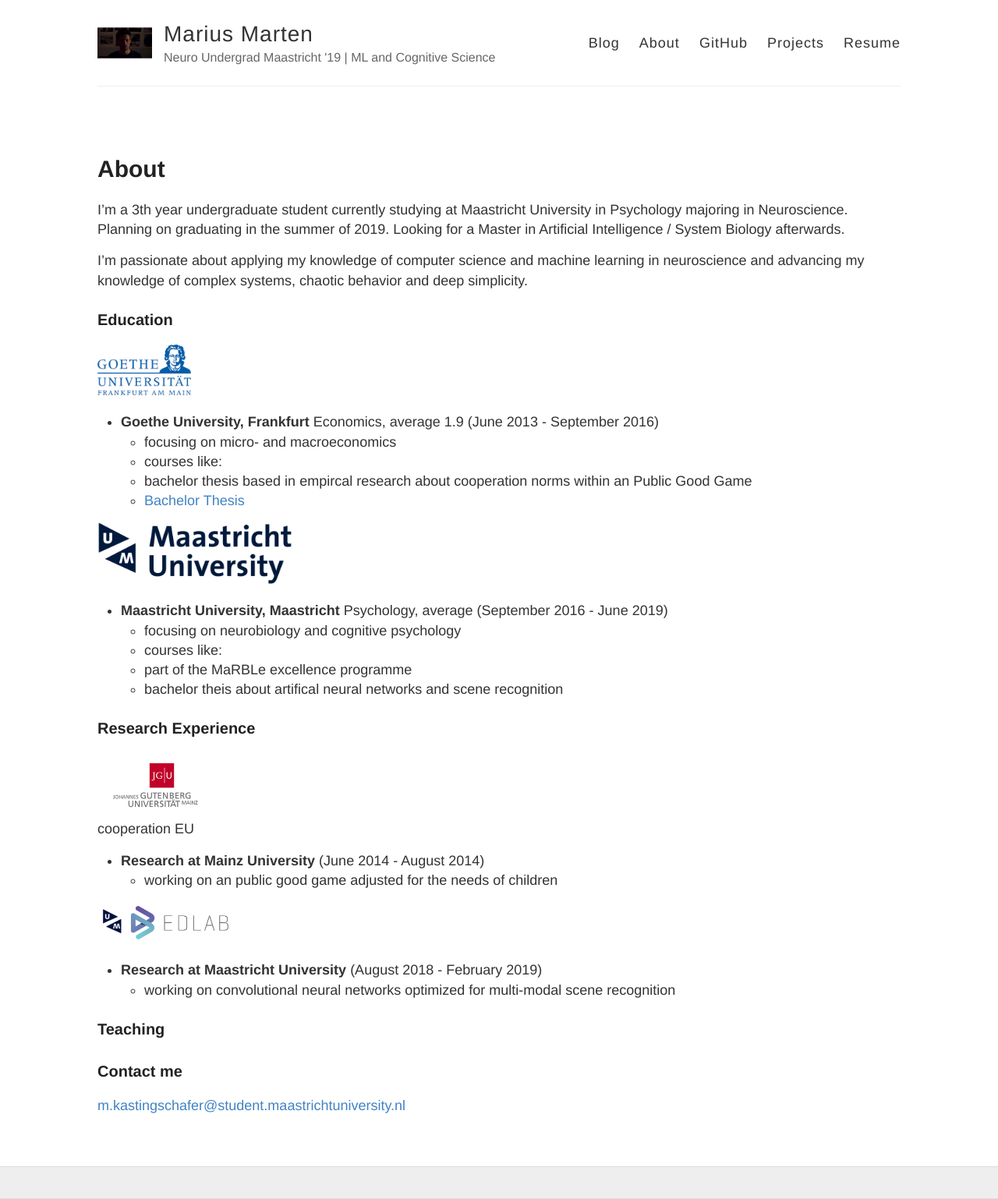
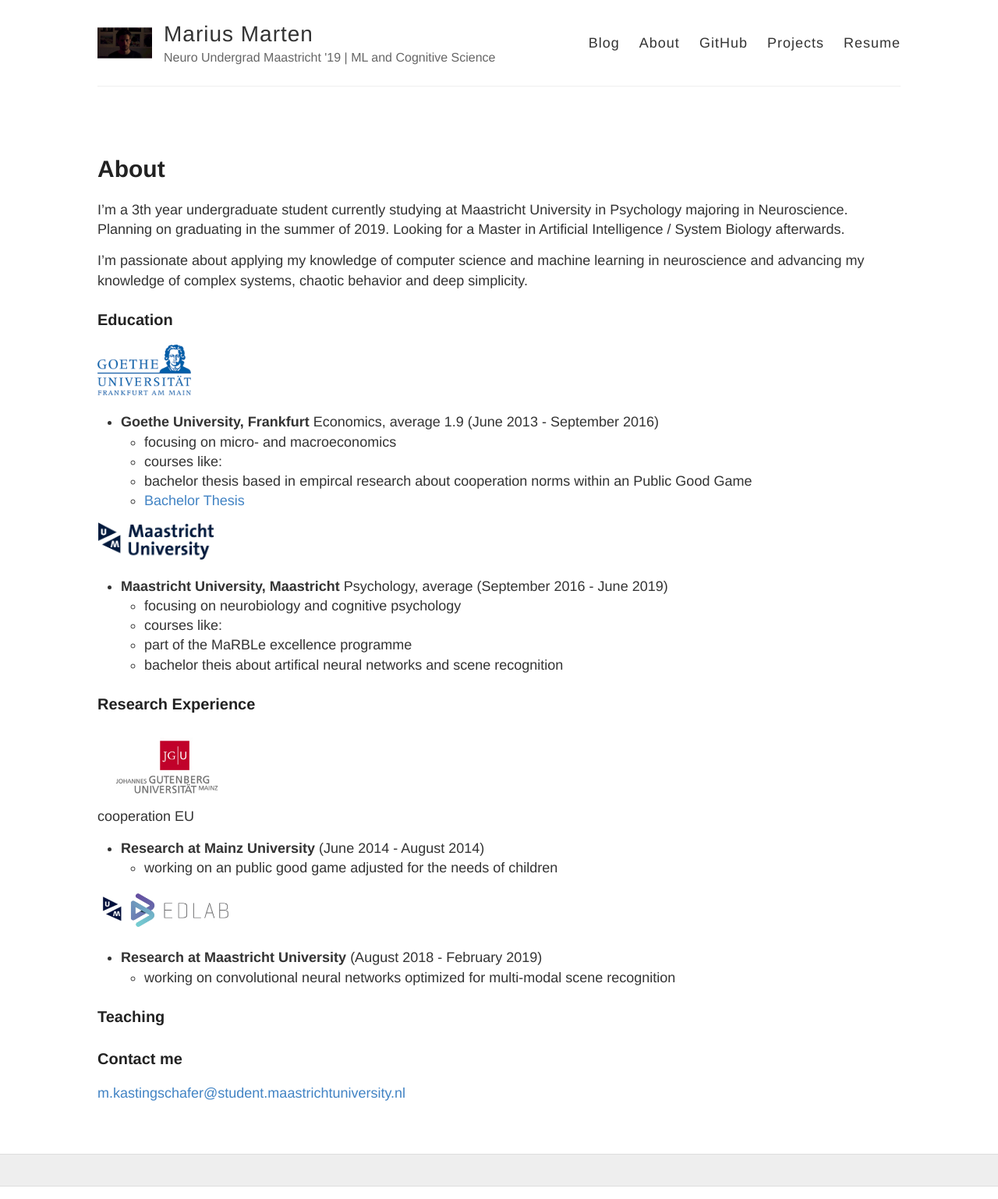
Before and after one commit to Mariusmarten/mariusmarten.github.io, a Jekyll site: the page built from about.md, in a window 1280 px wide. Shown: the whole page at 78% size. Built offline with Jekyll 4.4.1, drawn with Linux system fonts in a browser that asks for light colours.

Commit message:
Update about.md

```diff
--- a/about.md
+++ b/about.md
@@ -18,7 +18,7 @@ I'm passionate about applying my knowledge of computer science and machine learn
   - bachelor thesis based in empircal research about cooperation norms within an Public Good Game
   - [Bachelor Thesis](http://www.kdnuggets.com/author/adit-deshpande){:target="_blank"}
 
-<img src="/assets/Maasi.png" width="250">
+<img src="/assets/Maasi.png" width="150">
 
 * **Maastricht University, Maastricht** Psychology, average  (September 2016 - June 2019)
   - focusing on neurobiology and cognitive psychology
@@ -28,7 +28,7 @@ I'm passionate about applying my knowledge of computer science and machine learn
 
 ### Research Experience
 
-<img src="/assets/JPU2.jpg" width="150">
+<img src="/assets/JPU2.jpg" width="180">
 cooperation EU
 
 * **Research at Mainz University** (June 2014 - August 2014)
```
